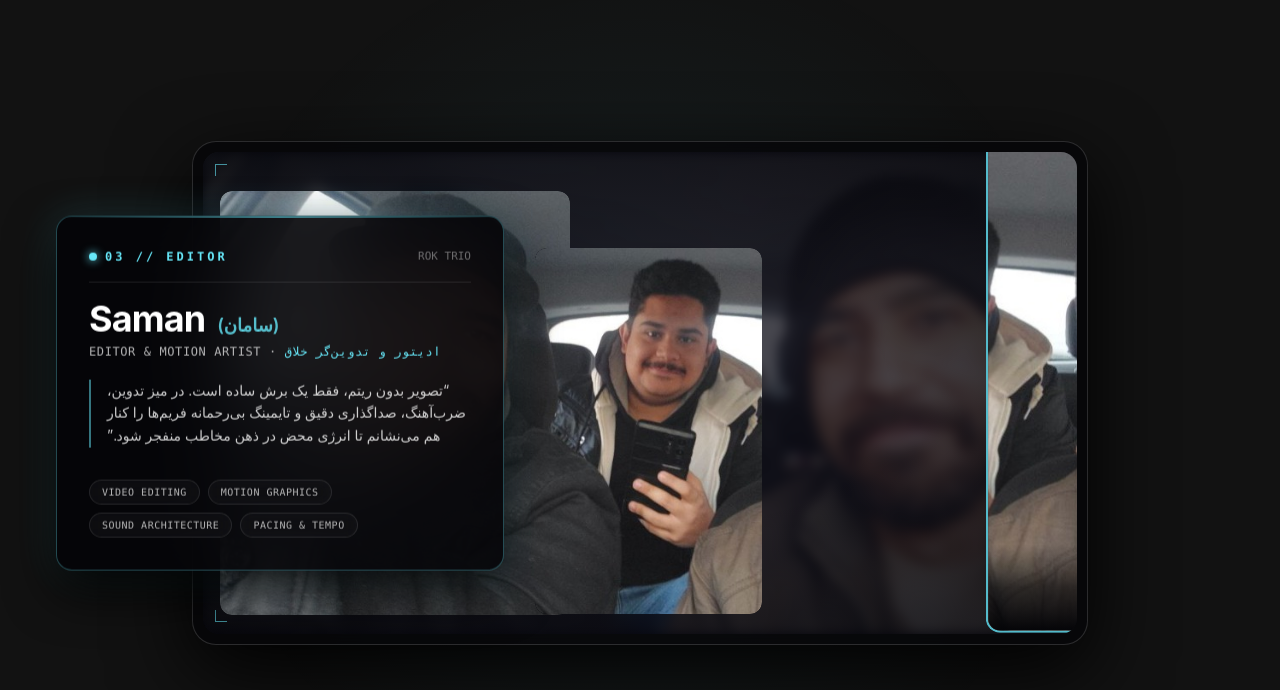
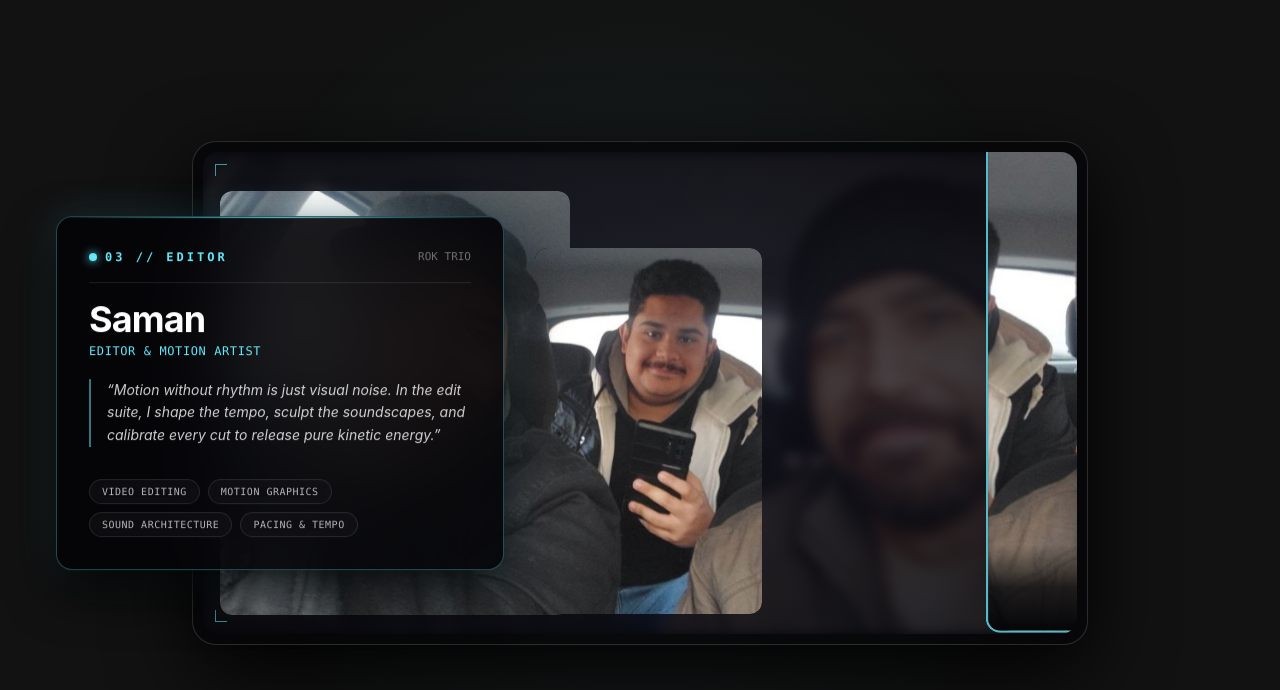
Before and after one commit to parsarashidi82/Rock-Studio, a React (Vite) app: page / in a window 1280 px wide. Shown: the part 4407-5097 px from the top of the page. Built offline with nearby package versions, Linux system fonts and the light colour scheme.

Commit message:
style: translate all OurStory narrative copy to studio-grade English

```diff
--- a/src/components/features/Story/OurStory.jsx
+++ b/src/components/features/Story/OurStory.jsx
@@ -7,49 +7,41 @@ import {
 } from "framer-motion";
 import teamImg from "@/assets/team.jpg";
 
-// اطلاعات سه هم‌بنیان‌گذار استودیو
+// Founders configuration
 const FOUNDERS = [
   {
     id: "nima",
     step: "01",
     name: "Nima",
-    persianName: "نیما",
     role: "Director & Creative Lead",
-    persianRole: "کارگردان و مدیر خلاقیت",
     tagline: "The Vision & Cinematic Soul",
     quote:
-      "هر اثر قبل از هر چیز یک احساس است. وظیفه من کشف آن حس، خلق روایتی زنده و کارگردانی تمام جزئیات بصری است تا مخاطب فقط پروژه را نبیند، بلکه آن را زندگی کند.",
-    skills: ["Directing", "Visual Storytelling", "Cinematography", "Creative Vision"],
-    // موقعیت در تصویر مرجع ۱۰۲۴ در ۵۷۶
+      "Every project starts as an emotion. My obsession is uncovering that emotion, crafting its narrative heartbeat, and directing every visual nuance so audiences don't just watch — they feel it.",
+    skills: ["Film Directing", "Visual Storytelling", "Cinematography", "Creative Direction"],
+    // Position on the 1024x576 source frame
     bounds: {
       left: "2%",
       top: "8%",
       width: "40%",
       height: "88%",
     },
-    // مختصات قرارگیری عکس پس‌زمینه درون برش (Crop alignment)
     imgOffset: {
       left: "-5%",
       top: "-9%",
       width: "250%",
     },
-    // بازه زمانی اسکرول (شروع جدایی، ثبات، شروع بازگشت، پایان بازگشت)
     range: [0.15, 0.23, 0.35, 0.42],
-    // جهت خروج به گوشه صفحه
     target: { x: "-24vw", y: "-4vh", scale: 1.18 },
-    mobileTarget: { x: "0vw", y: "-18vh", scale: 0.95 },
   },
   {
     id: "parsa",
     step: "02",
     name: "Parsa",
-    persianName: "پارسا",
     role: "Developer & Code Architect",
-    persianRole: "برنامه‌نویس و معمار کد",
     tagline: "The Logic & Digital Engine",
     quote:
-      "کد همان بومی است که در آن غیرممکن‌های طراحی به تعاملات زنده، روان و بی‌نقص تبدیل می‌شوند. مهندسی تمیز و فیزیک واکنشی، قلب تپنده تجربه‌های دیجیتال ماست.",
-    skills: ["Creative Engineering", "Full-Stack Dev", "UI Physics & Motion", "WebGL & Performance"],
+      "Code is the canvas where design impossibilities become fluid, living interactions. Clean engineering, reactive physics, and ultra-smooth performance turn digital spaces into unforgettable experiences.",
+    skills: ["Creative Engineering", "Full-Stack Dev", "UI Physics & Motion", "Performance Architecture"],
     bounds: {
       left: "38%",
       top: "20%",
@@ -63,18 +55,15 @@ const FOUNDERS = [
     },
     range: [0.44, 0.51, 0.63, 0.70],
     target: { x: "-22vw", y: "-4vh", scale: 1.25 },
-    mobileTarget: { x: "0vw", y: "-18vh", scale: 0.95 },
   },
   {
     id: "saman",
     step: "03",
     name: "Saman",
-    persianName: "سامان",
     role: "Editor & Motion Artist",
-    persianRole: "ادیتور و تدوین‌گر خلاق",
     tagline: "The Rhythm & Kinetic Flow",
     quote:
-      "تصویر بدون ریتم، فقط یک برش ساده است. در میز تدوین، ضرب‌آهنگ، صداگذاری دقیق و تایمینگ بی‌رحمانه فریم‌ها را کنار هم می‌نشانم تا انرژی محض در ذهن مخاطب منفجر شود.",
+      "Motion without rhythm is just visual noise. In the edit suite, I shape the tempo, sculpt the soundscapes, and calibrate every cut to release pure kinetic energy.",
     skills: ["Video Editing", "Motion Graphics", "Sound Architecture", "Pacing & Tempo"],
     bounds: {
       left: "58%",
@@ -89,11 +78,10 @@ const FOUNDERS = [
     },
     range: [0.72, 0.79, 0.90, 0.96],
     target: { x: "24vw", y: "-4vh", scale: 1.18 },
-    mobileTarget: { x: "0vw", y: "-18vh", scale: 0.95 },
   },
 ];
 
-// کارت اطلاعات و داستان هر شخص
+// Story Bio Card for each founder
 function StoryBioCard({ founder, progress }) {
   const [inStart, inEnd, outStart, outEnd] = founder.range;
   const opacity = useTransform(progress, [inStart, inEnd, outStart, outEnd], [0, 1, 1, 0]);
@@ -110,7 +98,7 @@ function StoryBioCard({ founder, progress }) {
       }`}
     >
       <div className="relative overflow-hidden rounded-2xl border border-[#67E8F9]/30 bg-[#050508]/90 p-6 md:p-8 backdrop-blur-2xl shadow-[0_20px_50px_rgba(0,0,0,0.9),0_0_40px_rgba(103,232,249,0.18)] before:absolute before:inset-x-0 before:top-0 before:h-px before:bg-gradient-to-r before:from-transparent before:via-[#67E8F9]/80 before:to-transparent">
-        {/* نشانگر ردیف و تگ سایبری */}
+        {/* HUD Indicator */}
         <div className="flex items-center justify-between gap-3 border-b border-white/10 pb-4">
           <div className="flex items-center gap-2">
             <span className="h-2 w-2 rounded-full bg-[#67E8F9] shadow-[0_0_10px_#67E8F9]" />
@@ -121,27 +109,22 @@ function StoryBioCard({ founder, progress }) {
           <span className="font-mono text-[11px] text-white/40">ROK TRIO</span>
         </div>
 
-        {/* نام و عنوان */}
+        {/* Name and Role */}
         <div className="mt-4">
-          <div className="flex items-baseline gap-3">
-            <h3 className="text-3xl font-bold tracking-tight text-white md:text-4xl">
-              {founder.name}
-            </h3>
-            <span className="text-lg font-semibold text-[#67E8F9]/80">
-              ({founder.persianName})
-            </span>
-          </div>
-          <p className="mt-1 font-mono text-xs uppercase tracking-wider text-white/70">
-            {founder.role} · <span className="text-[#67E8F9]">{founder.persianRole}</span>
+          <h3 className="text-3xl font-bold tracking-tight text-white md:text-4xl">
+            {founder.name}
+          </h3>
+          <p className="mt-1 font-mono text-xs uppercase tracking-wider text-[#67E8F9]">
+            {founder.role}
           </p>
         </div>
 
-        {/* متن داستان و فلسفه کار */}
-        <blockquote className="mt-5 border-l-2 border-[#67E8F9]/50 pl-4 text-xs sm:text-sm leading-relaxed text-white/80" dir="rtl">
+        {/* Founder Story Quote */}
+        <blockquote className="mt-5 border-l-2 border-[#67E8F9]/50 pl-4 text-xs sm:text-sm leading-relaxed text-white/80 italic">
           &ldquo;{founder.quote}&rdquo;
         </blockquote>
 
-        {/* برچسب‌های مهارت‌ها */}
+        {/* Skills Tag Cloud */}
         <div className="mt-6 flex flex-wrap gap-2 pt-2">
           {founder.skills.map((skill) => (
             <span
@@ -157,11 +140,10 @@ function StoryBioCard({ founder, progress }) {
   );
 }
 
-// لایه جداشونده پرتره هر شخص
+// Detachable Portrait component
 function DetachablePortrait({ founder, progress }) {
   const [inStart, inEnd, outStart, outEnd] = founder.range;
 
-  // محاسبه حرکت به سمت گوشه با پیشرفت اسکرول
   const flyX = useTransform(
     progress,
     [inStart, inEnd, outStart, outEnd],
@@ -205,9 +187,8 @@ function DetachablePortrait({ founder, progress }) {
         scale,
         zIndex,
       }}
-      className="absolute overflow-hidden rounded-xl cursor-pointer will-change-transform"
+      className="absolute overflow-hidden rounded-xl will-change-transform"
     >
-      {/* فریم پرتره با استایل نوری */}
       <motion.div
         style={{
           boxShadow: useTransform(
@@ -219,7 +200,6 @@ function DetachablePortrait({ founder, progress }) {
         }}
         className="relative h-full w-full overflow-hidden rounded-xl bg-[#080812]"
       >
-        {/* تصویر دقیق همپوشان که همگام با عکس زیرین است */}
         <img
           src={teamImg}
           alt={founder.name}
@@ -233,16 +213,16 @@ function DetachablePortrait({ founder, progress }) {
           className="pointer-events-none select-none transition-all duration-300"
         />
 
-        {/* لایه برچسب نام در حالت شناور */}
+        {/* Hover / Active Badge */}
         <motion.div
           style={{ opacity: shadowOpacity }}
-          className="absolute inset-x-0 bottom-0 bg-gradient-to-t from-[#050508] via-[#050508]/70 to-transparent p-3 pt-6 text-center"
+          className="absolute inset-x-0 bottom-0 bg-gradient-to-t from-[#050508] via-[#050508]/80 to-transparent p-3 pt-6 text-center"
         >
           <span className="font-mono text-[10px] font-bold uppercase tracking-widest text-[#67E8F9]">
             {founder.step} // {founder.name}
           </span>
           <p className="font-mono text-[9px] uppercase tracking-wider text-white/70">
-            {founder.persianRole}
+            {founder.role.split("&")[0].trim()}
           </p>
         </motion.div>
       </motion.div>
@@ -264,7 +244,7 @@ export default function OurStory() {
     mass: 0.4,
   });
 
-  // افکت‌های محو شدن تصویر اصلی حین نمایش تکی هر فرد
+  // Background photo dimming effect
   const basePhotoDim = useTransform(
     progress,
     [0.12, 0.18, 0.38, 0.44, 0.50, 0.65, 0.70, 0.76, 0.92, 0.98],
@@ -288,11 +268,11 @@ export default function OurStory() {
     ]
   );
 
-  // تیتر مقدمه (در آغاز اسکرول)
+  // Intro header animation
   const introOpacity = useTransform(progress, [0, 0.08, 0.14], [1, 1, 0]);
   const introY = useTransform(progress, [0, 0.14], [0, -25]);
 
-  // پیام پایانی اتحاد تیم (در انتهای اسکرول)
+  // Unified team conclusion at the end
   const conclusionOpacity = useTransform(progress, [0.93, 0.97, 1], [0, 1, 1]);
   const conclusionScale = useTransform(progress, [0.93, 0.98], [0.94, 1]);
 
@@ -303,10 +283,10 @@ export default function OurStory() {
       className="relative z-20 h-[460vh] bg-transparent"
     >
       <div className="sticky top-0 flex h-screen w-full flex-col items-center justify-center overflow-hidden px-4 md:px-8">
-        {/* هاله نور پس‌زمینه */}
+        {/* Ambient Radial Glow */}
         <div className="pointer-events-none absolute inset-0 bg-[radial-gradient(circle_at_50%_50%,rgba(103,232,249,0.08),transparent_60%)]" />
 
-        {/* تیتر بالای بخش: معرفی داستان استودیو */}
+        {/* Section Title */}
         <motion.div
           style={{ opacity: introOpacity, y: introY }}
           className="pointer-events-none absolute top-12 md:top-16 text-center select-none"
@@ -319,15 +299,14 @@ export default function OurStory() {
             Three Minds. One Vision.
           </h2>
           <p className="mt-2 font-mono text-xs uppercase tracking-widest text-white/50">
-            Scroll to reveal each founder&apos;s story
+            Scroll to explore each founder&apos;s story
           </p>
         </motion.div>
 
-        {/* فریم اصلی عکس تیم با نسبت ابعاد ۱۶ به ۹ */}
+        {/* Main 16:9 Team Photo Frame */}
         <div className="relative w-full max-w-4xl aspect-[16/9] rounded-2xl md:rounded-3xl p-1.5 md:p-2.5 border border-white/15 bg-[#050508]/80 backdrop-blur-xl shadow-[0_25px_80px_rgba(0,0,0,0.95)]">
-          {/* محفظه داخلی تصویر */}
           <div className="relative h-full w-full overflow-hidden rounded-xl md:rounded-2xl bg-[#080812]">
-            {/* تصویر زمینه گروهی */}
+            {/* Background Group Photo */}
             <motion.img
               src={teamImg}
               alt="Rok Studio Founders - Nima, Parsa, Saman"
@@ -338,16 +317,16 @@ export default function OurStory() {
               className="h-full w-full object-cover transition-all duration-300 select-none"
             />
 
-            {/* گرید سایبری روی تصویر */}
+            {/* Cyber vignette */}
             <div className="pointer-events-none absolute inset-0 bg-[radial-gradient(ellipse_at_center,transparent_40%,rgba(5,5,8,0.7)_100%)]" />
 
-            {/* نشانگر گوشه‌های فنی HUD */}
+            {/* Technical HUD corner brackets */}
             <div className="pointer-events-none absolute left-3 top-3 h-3 w-3 border-l border-t border-[#67E8F9]/60" />
             <div className="pointer-events-none absolute right-3 top-3 h-3 w-3 border-r border-t border-[#67E8F9]/60" />
             <div className="pointer-events-none absolute bottom-3 left-3 h-3 w-3 border-b border-l border-[#67E8F9]/60" />
             <div className="pointer-events-none absolute bottom-3 right-3 h-3 w-3 border-b border-r border-[#67E8F9]/60" />
 
-            {/* سه لایه پرتره جداشونده برای هر شخص */}
+            {/* Three Detachable Founder Portraits */}
             {FOUNDERS.map((founder) => (
               <DetachablePortrait
                 key={founder.id}
@@ -358,7 +337,7 @@ export default function OurStory() {
           </div>
         </div>
 
-        {/* کارت‌های داستانی هر شخص که به تناسب اسکرول ظاهر می‌شوند */}
+        {/* Story Bio Cards that appear during scrolling */}
         {FOUNDERS.map((founder) => (
           <StoryBioCard
             key={founder.id}
@@ -367,20 +346,20 @@ export default function OurStory() {
           />
         ))}
 
-        {/* بیانیه پایانی اتحاد ۳ نفره در انتهای اسکرول */}
+        {/* Unified Studio Conclusion */}
         <motion.div
           style={{ opacity: conclusionOpacity, scale: conclusionScale }}
           className="pointer-events-none absolute bottom-8 md:bottom-12 max-w-2xl px-6 text-center select-none"
         >
           <div className="rounded-2xl border border-[#67E8F9]/30 bg-[#050508]/90 p-6 md:p-8 backdrop-blur-2xl shadow-[0_20px_50px_rgba(0,0,0,0.9),0_0_35px_rgba(103,232,249,0.2)]">
             <span className="font-mono text-xs uppercase tracking-[0.3em] text-[#67E8F9]">
-              THE COMPLETE ECOSYSTEM
+              THE COMPLETE CREATIVE ECOSYSTEM
             </span>
             <h3 className="mt-2 text-xl font-bold tracking-tight text-white md:text-3xl">
               Director + Developer + Editor
             </h3>
-            <p className="mt-3 text-xs md:text-sm leading-relaxed text-white/80" dir="rtl">
-              یک کارگردان برای خلق روح و تصویر داستان، یک برنامه‌نویس برای مهندسی و جان‌بخشی به جهان دیجیتال، و یک ادیتور برای خلق ریتم و هیجان فریم‌ها. این ترکیب، راک استودیو است.
+            <p className="mt-3 text-xs md:text-sm leading-relaxed text-white/80">
+              A Director to sculpt the story. A Developer to engineer the world. An Editor to calibrate the rhythm. Together, we build immersive digital experiences that refuse to be ignored.
             </p>
           </div>
         </motion.div>
```
